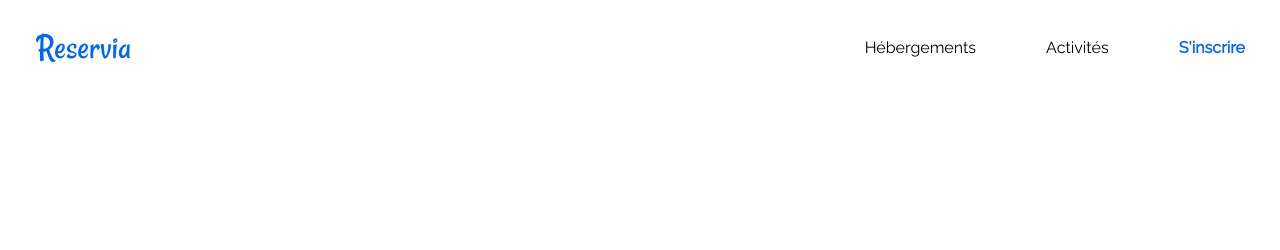
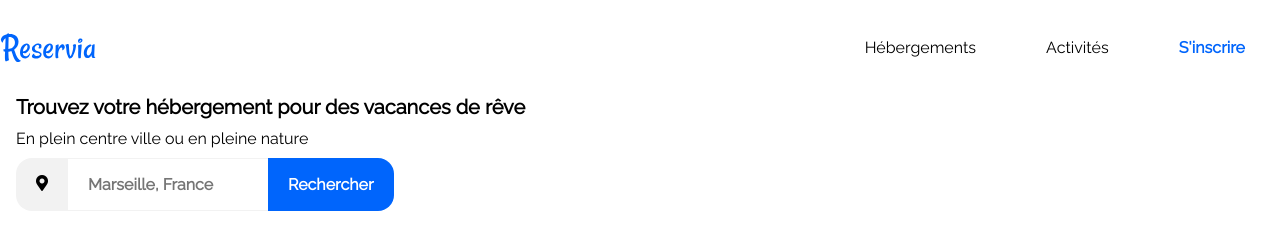
Before and after one commit to LENAGARD/LENAGARD_Projet2, a plain HTML site: page index.html in a window 1280 px wide. Drawn offline with Linux system fonts and the light colour scheme.

Commit message:
Main search html et css

```diff
--- a/index.html
+++ b/index.html
@@ -9,7 +9,6 @@
     <title>Reservia</title>
 </head>
 <body>
-
 <!-- Header -->
 <header class="header">
     <img class="logo" src="images/logo/Reservia.svg" alt="logo Reservia">
@@ -19,13 +18,24 @@
     </nav>
     <a class="signup" href="#">S'inscrire</a>
 </header>
-
 <!-- Main -->
-
+<main class="main">
     <!-- Main title -->
-
+    <header class="main_title">
+        <h1 class="main_title_1">Trouvez votre hébergement pour des vacances de rêve</h1>
+        <p class="main_subtitle">En plein centre ville ou en pleine nature</p>
+    </header>
     <!-- Main search -->
-
+    <form class="main_search" action="#" method="POST">
+        <span class="map_marker_icon">
+            <i class="fas fa-map-marker-alt"></i>
+        </span>
+        <input class="input_search" type="search" placeholder="Marseille, France">
+        <button class="button_search">
+            <span class="text_search">Rechercher</span>
+            <i class="fas fa-search form_icon"></i>
+        </button>
+    </form>
     <!-- Main filter -->
 
     <!-- Main number result -->
--- a/style.css
+++ b/style.css
@@ -13,7 +13,6 @@ body {
 
 .logo {
     grid-area: logo;
-    padding: 0 35px;
     height: 45px;
     width: 97px;
 }
@@ -45,11 +44,15 @@ a {
     text-decoration: none;
 }
 
-/* Responsive Header */
+/* Responsive header */
 @media screen and (min-width: 601px) {
     .header {
       grid-template-columns: auto 1fr auto auto;
       grid-template-areas: "logo . navbar button";
+    }
+
+    .logo {
+    padding: 0 0;
     }
 
     .navlink:hover {
@@ -69,7 +72,94 @@ a {
       width: 100%;
     }
 
+    .logo {
+        padding: 0 35px;
+        }
+
     .navlink:hover {
       border-bottom: 3px solid #0065fc;
     }
   }
+
+/* Main */
+
+.main {
+    max-width: 1440px;
+    margin: auto;
+    padding: 0 16px;
+}
+     /* Main title */
+    .main_title_1 {
+        font-size: 20px;
+        margin: 0 0;
+    }
+
+    .main_subtitle {
+    margin: 10px 0;
+    }
+
+    h1 {
+        font-weight: bold;
+    }
+
+    /* Main search */
+
+    .main_search {
+    display: inline-flex;
+    }
+
+    .map_marker_icon {
+        background-color: #f2f2f2;
+        padding: 16px 20px;
+        border-radius: 16px 0 0 16px;
+    }
+
+    .input_search {
+        border-right: none;
+        border-left: none;
+        border-top: #f2f2f2 1px solid;
+        border-bottom: #f2f2f2 1px solid;
+        padding: 16px 20px;
+        font-family: "Raleway", sans-serif;
+        font-weight: bold;
+        font-size: 16px;
+      }
+
+      .button_search {
+        background-color: #0065fc;
+        color: #ffff;
+        font-family: "Raleway", sans-serif;
+        font-weight: bold;
+        font-size: 16px;
+        border: none;
+        padding: 16px 20px;
+        cursor: pointer;
+    }
+
+
+    /* Search icon responsive*/
+    @media screen and (min-width: 601px) {
+        .form_icon {
+            display: none;
+        }
+        .button_search {
+            border-radius: 0 16px 16px 0;
+        }
+        .input_search {
+            width: 200px;
+        }
+    }
+    @media screen and (max-width: 600px) {
+        .main_search {
+            width: 100%;
+        }
+        .input_search {
+            width: 100%;
+        }
+        .text_search {
+            display: none;
+        }
+        .button_search {
+            border-radius: 16px 16px 16px 16px;
+        }
+    }
```
